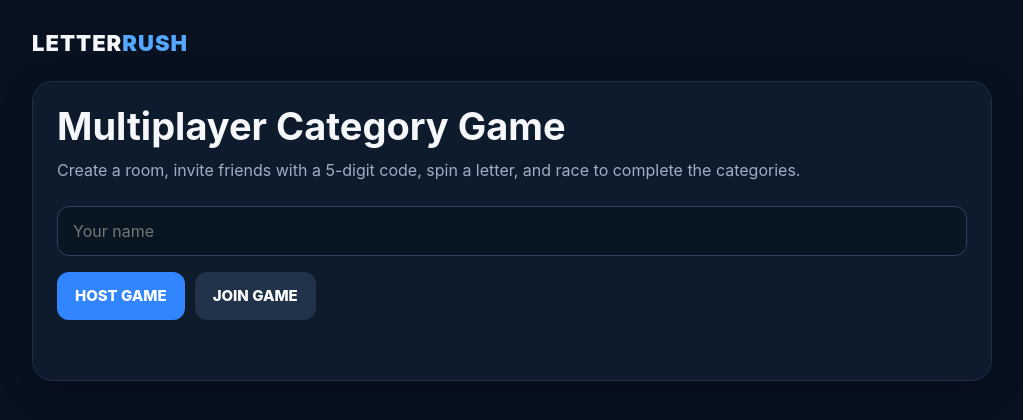
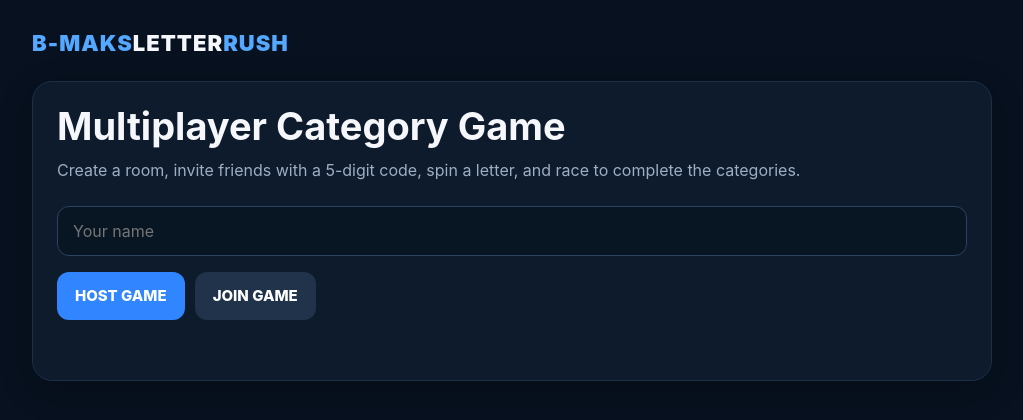
Before and after one commit to Mazodze/W2M-Category-Game, a website: page public/index.html in a window 1280 px wide. Shown: the whole page, without its empty margins (128-1151 px from the left). Drawn offline with nearby package versions, Linux system fonts and the light colour scheme; no server answers.

Commit message:
Update index.html

```diff
--- a/public/index.html
+++ b/public/index.html
@@ -32,7 +32,7 @@
     <header>
 
       <div class="brand">
-        LETTER<span>RUSH</span>
+       <span>B-MAKS</span>LETTER<span>RUSH</span>
       </div>
 
       <div id="roomTag"></div>
```
